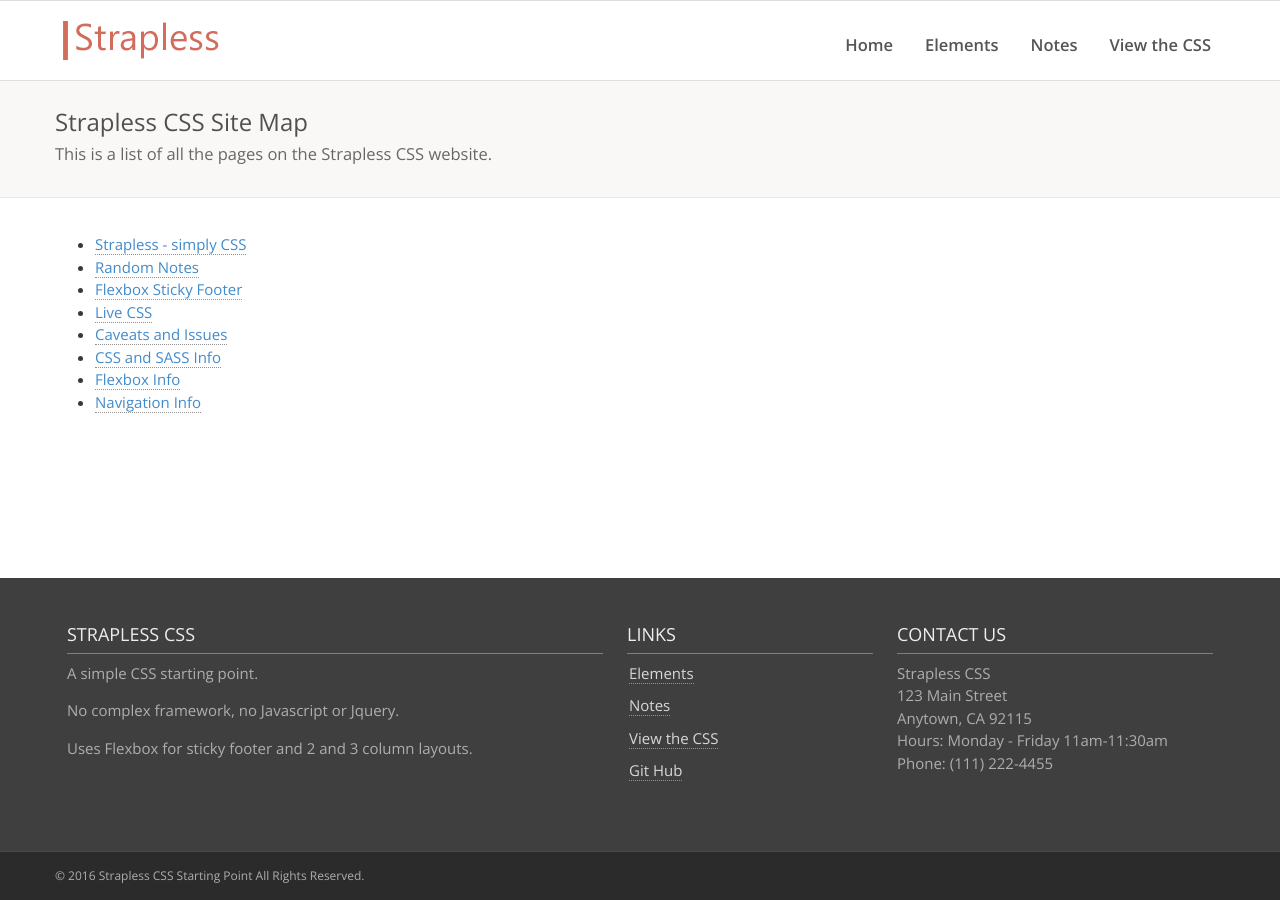
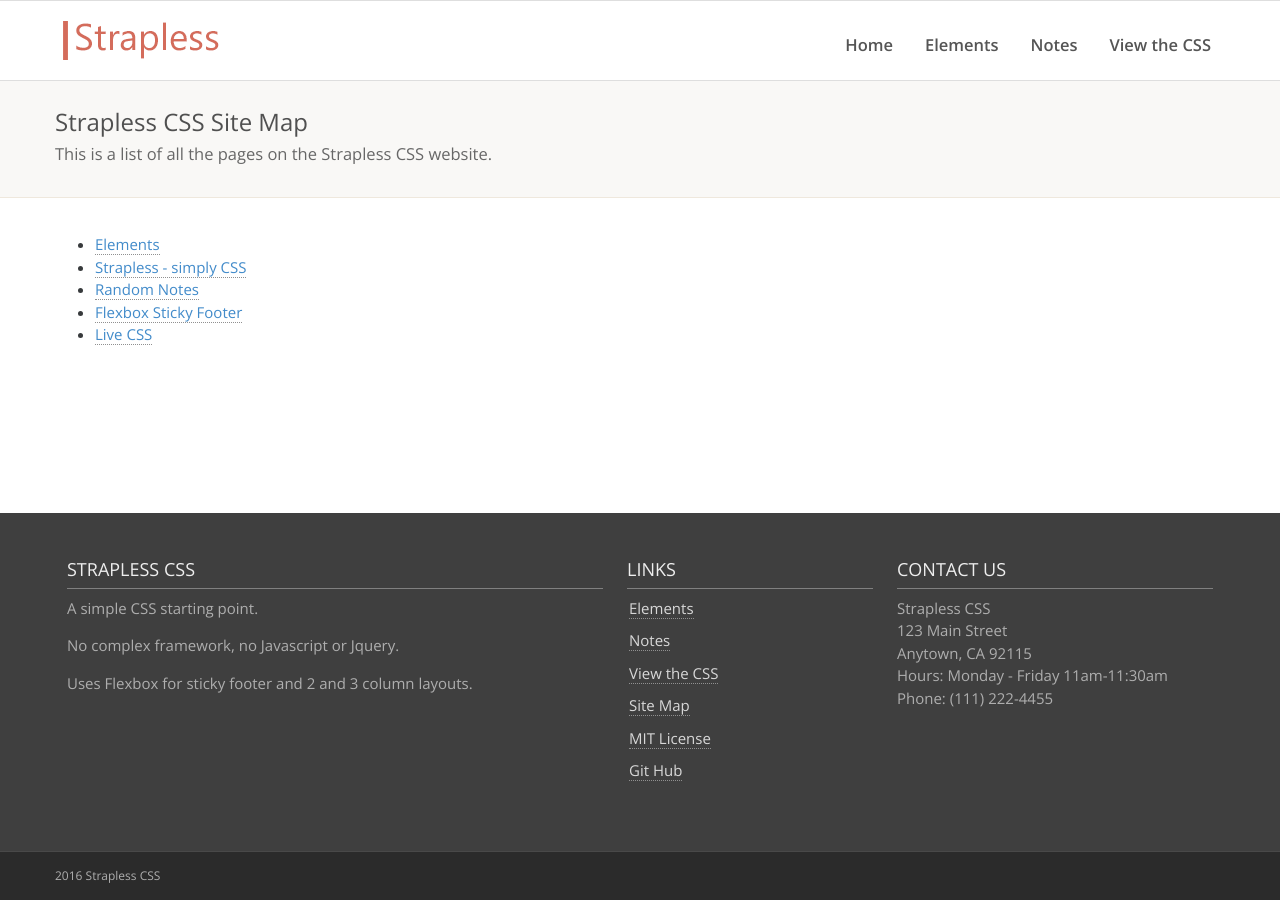
Before and after one commit to rdyar/strapless, a Jekyll site: the page built from site-map.html, in a window 1280 px wide. Built offline with Jekyll 4.4.1, drawn with Linux system fonts in a browser that asks for light colours.

Commit message:
added license, couple other minor fixes

```diff
--- a/404.html
+++ b/404.html
@@ -10,7 +10,7 @@ exclude: true
   <h1 class="pad-top">Error - 404! Looks like the page you are looking for does not exist!</h1>
   <p >Below is a list of pages that <em>do exist</em> maybe one of these is what you are looking for? </p>
   <ul class="sitemap">
-       {% for page in site.pages %}{% if page.exclude != true %}<li style="margin-bottom:20px;"><a href="{{ page.url }}">{{ page.title }}</a> <br />{{ page.description }}<br /></li>{% endif %}
-     {%endfor%}
+       {% for page in site.pages %}{% if page.exclude != true %}<li style="margin-bottom:20px;"><a href="{{site.baseurl}}{{ page.url }}">{{ page.title }}</a> <br />{{ page.description }}<br /></li>
+       {% endif %}{%endfor%}
    </ul>
  </div>
--- a/_config.yml
+++ b/_config.yml
@@ -1,4 +1,4 @@
-name: "Strapless CSS Starting Point"
+name: "Strapless CSS"
 baseurl: /strapless
 # url:
 permalink: pretty
@@ -13,7 +13,7 @@ kramdown:
 
 collections:
   notes:
-    output: true
+    output: false
 
 defaults:
   -
--- a/_includes/footer.html
+++ b/_includes/footer.html
@@ -14,6 +14,8 @@
                <li><a href="{{site.baseurl}}/elements/">Elements</a></li>
                <li><a href="{{site.baseurl}}/notes/">Notes</a></li>
                <li><a href="{{site.baseurl}}/view-css/">View the CSS</a></li>
+               <li><a href="{{site.baseurl}}/site-map/">Site Map</a></li>
+               <li><a href="{{site.baseurl}}/license/">MIT License</a></li>
                <li><a href="https://github.com/rdyar/strapless/tree/gh-pages">Git Hub</a></li>
               </ul>
                </div>
@@ -36,7 +38,7 @@
 <div class="copyright">
       <div class="container">
         <p class="copyright-text">
-          &copy; {{ site.time | date: '%Y' }} {{ site.name }} All Rights Reserved.
+           {{ site.time | date: '%Y' }} {{ site.name }}
         </p>
       </div>
 </div>
--- a/notes.html
+++ b/notes.html
@@ -5,7 +5,7 @@ title: Random Notes
 description: random notes about the Strapless CSS
 ---
 {% for note in site.notes %}
-  <a href="{{site.baseurl}}{{note.url}}"><h2>{{ note.title }}</h2></a>
+  <h2>{{ note.title }}</h2>
   <hr>
   <p>{{note.content}}</p>
 {% endfor %}
--- a/site-map.html
+++ b/site-map.html
@@ -5,11 +5,6 @@ title: Strapless CSS Site Map
 description: This is a list of all the pages on the Strapless CSS website.
 exclude: true
 ---
-<ul class="sitemap">
-	{% for page in site.pages %}
-	{% if page.exclude != true %}
-	<li><a href="{{site.baseurl}}{{ page.url }}">{{ page.title }}</a></li>{% endif %}{%endfor%}
-	{% for page in site.notes %}
-	{% if page.exclude != true %}
+<ul class="sitemap">{% for page in site.pages %}{% if page.exclude != true %}
 	<li><a href="{{site.baseurl}}{{ page.url }}">{{ page.title }}</a></li>{% endif %}{%endfor%}
 </ul>
```
Also changed, not shown: _layouts/services-flex.html (deleted, +0 -10 lines), elements.md (+0 -1 lines), sitemap.xml (+3 -4 lines), license.md (added).
